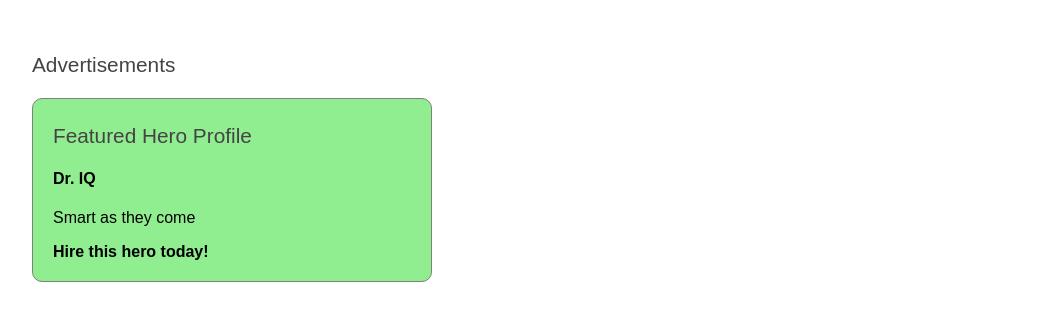
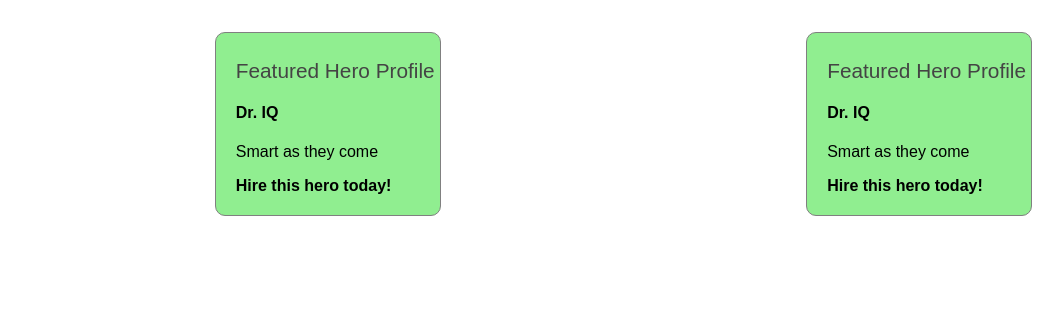
Before and after one commit to pedroping/Dynamic-Show-Components, an Angular app: page / in a window 1280 px wide. Shown: the top 320 px of the page, without its empty margins (108-1171 px from the left). Built offline with nearby package versions, Linux system fonts and the light colour scheme.

Commit message:
2 files modified

```diff
--- a/src/app/ad-banner.component.ts
+++ b/src/app/ad-banner.component.ts
@@ -1,12 +1,12 @@
-import { Component, Input, OnDestroy, OnInit, ViewChild, ViewContainerRef } from '@angular/core';
+import { Component, Input, OnDestroy, OnInit, ViewChild, ViewChildren, ViewContainerRef } from '@angular/core';
 import { AdItem } from './ad-item';
 
 @Component({
   selector: 'app-ad-banner',
   template: `
     <div class="ad-banner-example">
-      <h3>Advertisements</h3>
-      <ng-template #AdTemplate></ng-template>
+      <div #AdTemplate class="banner"></div>
+      <div #AdTemplate class="banner"></div>
     </div>
   `
 })
@@ -17,12 +17,15 @@ export class AdBannerComponent implements OnInit, OnDestroy {
 
   @ViewChild('AdTemplate', { read: ViewContainerRef }) AdTemplate!: ViewContainerRef;
 
+  @ViewChildren('AdTemplate', { read: ViewContainerRef }) AdTemplates!: any
+
   private clearTimer: VoidFunction | undefined;
 
   constructor(){
 
   }
   ngOnInit(): void {
+    console.log("AdTemplates", this.AdTemplates)
     this.loadComponent();
     this.getAds();
   }
@@ -32,13 +35,30 @@ export class AdBannerComponent implements OnInit, OnDestroy {
   }
 
   loadComponent() {
+    const Templates = this.AdTemplates?.toArray()
+    console.log("AdTemplates", Templates, Templates?.length)
+
     this.currentAdIndex = (this.currentAdIndex + 1) % this.ads.length;
     const adItem = this.ads[this.currentAdIndex];
 
-    const viewContainerRef2 = this.AdTemplate?.clear()
+    if(Templates){
+      for(let index = 0; index < Templates?.length; index++){
+        const viewContainerRef = Templates[index]?.clear()
+        const AdTemplate = Templates[index]?.createComponent(adItem.component)
+        if(AdTemplate) AdTemplate.instance.data = adItem.data;
+      }
+    }
 
-    const AdTemplate = this.AdTemplate?.createComponent(adItem.component)
-    if(AdTemplate) AdTemplate.instance.data = adItem.data;
+    // Templates?.toArray().foreach((template: any) => {
+    //   const viewContainerRef = template?.clear()
+    //   const AdTemplate = template?.createComponent(adItem.component)
+    //   if(AdTemplate) AdTemplate.instance.data = adItem.data;
+    // })
+
+    // const viewContainerRef = this.AdTemplate?.clear()
+
+    // const AdTemplate = this.AdTemplate?.createComponent(adItem.component)
+    // if(AdTemplate) AdTemplate.instance.data = adItem.data;
   }
 
   getAds() {
--- a/src/assets/sample.css
+++ b/src/assets/sample.css
@@ -19,7 +19,10 @@
 }
 
 .ad-banner-example {
-  width: 400px;
+  width: 100%;
+  display: flex;
+  justify-content: space-between;
+  flex-wrap: wrap;
 }
 
 /*
```
